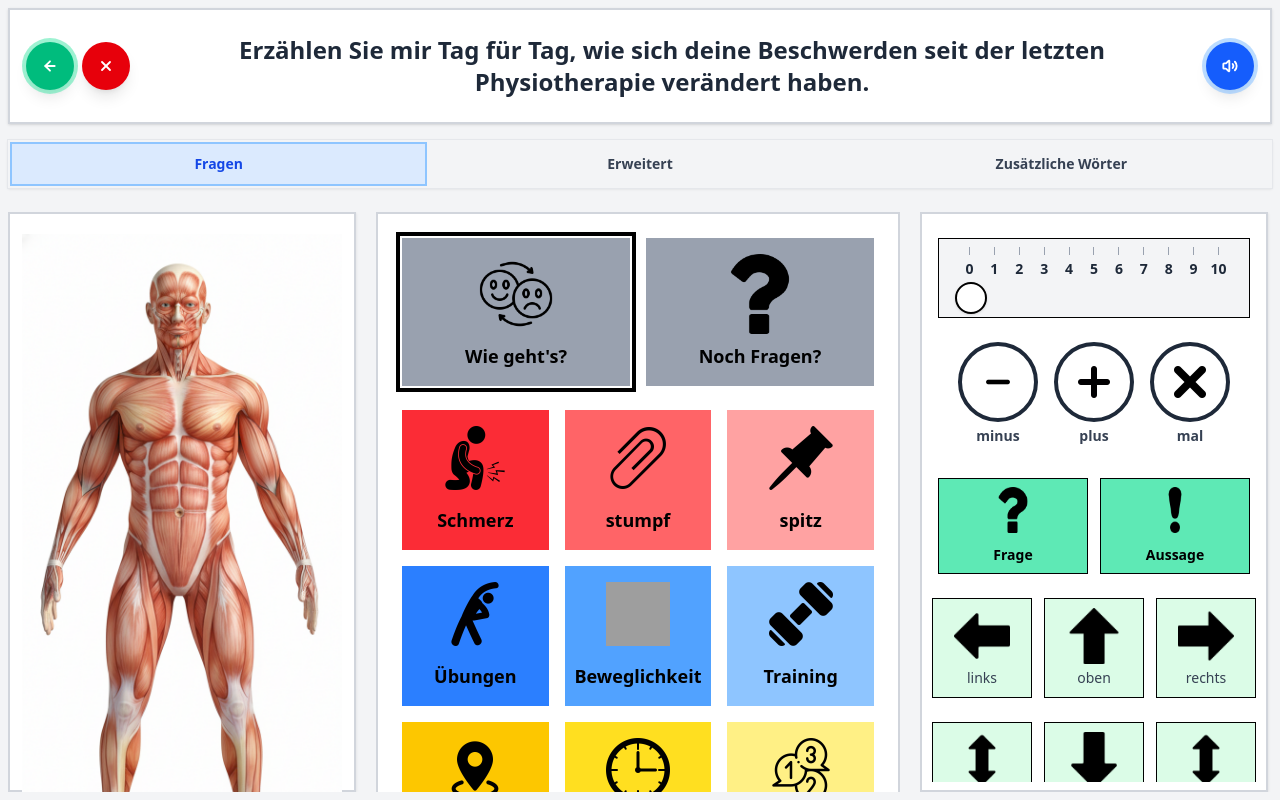
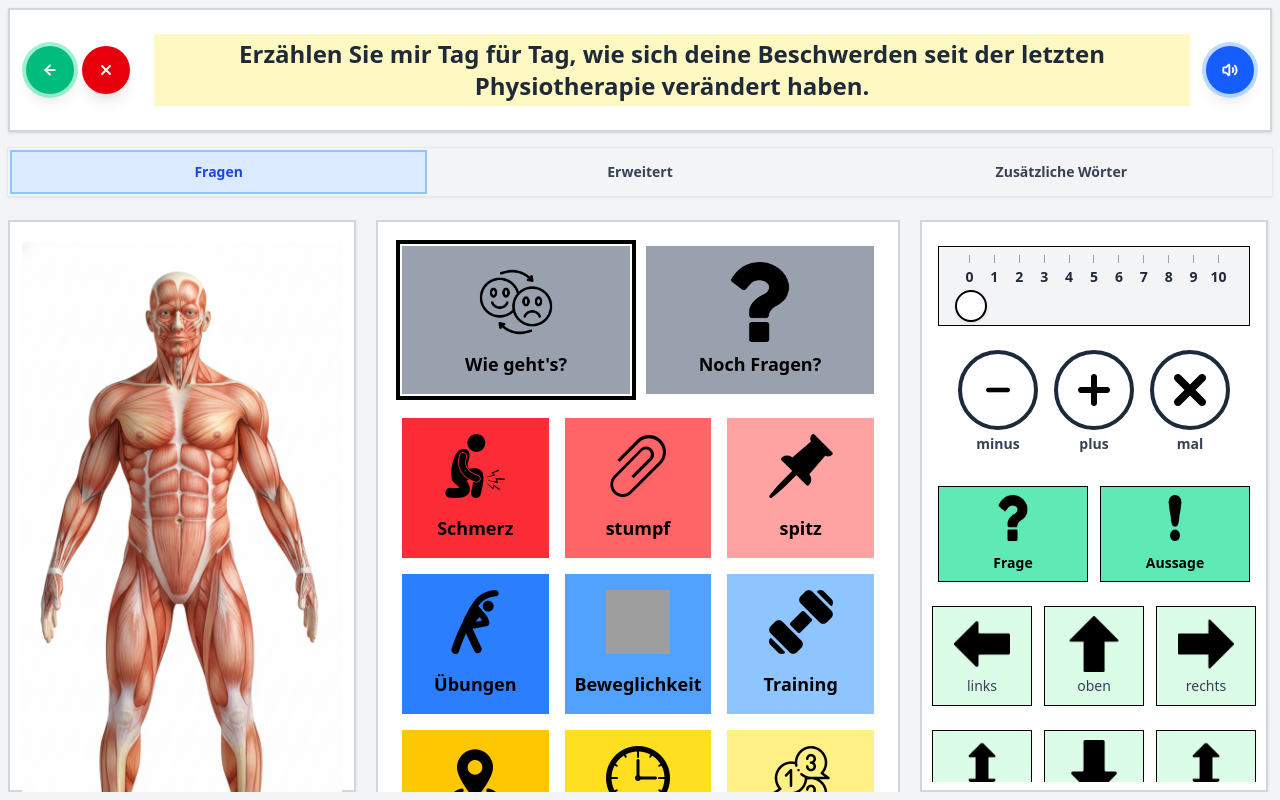
Before and after one commit to HackaHealth-Association/Claudio_APPhasia, a React (Vite) app in the folder my-app/: page / in a window 1280 px wide. Both pictures are taken after a click on the element "Wie geht's?". Built offline with nearby package versions, Linux system fonts and the light colour scheme; grey boxes are pictures that could not be loaded.

Commit message:
support deleting words one by one

```diff
--- a/my-app/src/Components/therapy/TextDisplay.jsx
+++ b/my-app/src/Components/therapy/TextDisplay.jsx
@@ -1,56 +1,52 @@
 import React from 'react';
 import { Card } from "../../Components/ui/card";
 import { Button } from "../../Components/ui/button";
-// import { ArrowLeft, Volume2 } from "lucide-react";
 import { ArrowLeft, Volume2, X } from "lucide-react";
+
 /**
  * TextDisplay Component
  *
- * PURPOSE: Shows the accumulated phrase at the top of the screen
+ * PURPOSE: Shows the accumulated phrase at the top of the screen.
  *
  * FUNCTIONALITY:
- * - Displays all selected words in order
- * - Shows "Show selected text here" when no words selected
+ * - Displays all selected words as individual, clickable elements.
+ * - **NEW**: Clicking an individual word removes it from the phrase (can be adapted to long-press).
  * - Back arrow button to remove last word
  * - Speaker button to speak the phrase out loud
- *
- * WORKFLOW:
- * 1. User clicks buttons throughout the interface
- * 2. Each click adds a word to selectedWords array
- * 3. This component joins all words with spaces
- * 4. Displays the complete phrase
- * 5. User can speak or remove words
- *
- * EXAMPLE PROGRESSION:
- * "Schmerz" → "Schmerz Knie" → "Schmerz Knie 7" → "Schmerz Knie 7 !"
  */
 
-export default function TextDisplay({ selectedWords, onBack, onSpeak, onClearAll, isPlaying, onStop }) {
-  /**
-   * PROPS:
-   * - selectedWords: array of strings - All words selected by user in order
-   * - onBack: function - Called when back arrow clicked (removes last word)
-   * - onSpeak: function - Called when speaker icon clicked (speaks the phrase)
-   */
+export default function TextDisplay({
+  selectedWords,
+  onBack,
+  onSpeak,
+  onClearAll,
+  isPlaying,
+  onStop,
+  onRemoveWord
+}) {
 
   /**
-   * BUILD THE DISPLAY TEXT
-   * - If words exist: join them with spaces ("Schmerz Knie 7")
-   * - If no words: show placeholder text
+   * onWordClick Handler
+   * Simulates the removal action. The parent component will implement
+   * the logic to determine if this is a "long press" or not.
+   * For simplicity here, we use a regular click.
    */
-  const displayText = selectedWords.length > 0
-    ? selectedWords.join(' ')              // Join array: ["Schmerz", "Knie"] → "Schmerz Knie"
-    : '.........';           // Default placeholder
+  const handleWordClick = (index) => {
+    // Only call the removal function if it exists and there are words
+    if (onRemoveWord && selectedWords.length > 0) {
+        onRemoveWord(index);
+    }
+  };
+
+
+  // --- Helper for placeholder display ---
+  const hasWords = selectedWords.length > 0;
 
   return (
     <Card className="bg-white border-2 border-gray-300">
       <div className="p-4 flex items-center gap-4">
 
-        {/*
-          ============================================================
-          LEFT SIDE BUTTONS
-          ============================================================
-        */}
+        {/* LEFT SIDE BUTTONS */}
         <div className="flex gap-2">
           {/* Back arrow - removes last word */}
           <Button
@@ -61,7 +57,7 @@ export default function TextDisplay({ selectedWords, onBack, onSpeak, onClearAll
               ring-4 ring-emerald-300/60 hover:ring-emerald-400/70
               shadow-lg focus:outline-none focus:ring-4 focus:ring-emerald-200
               disabled:opacity-40 disabled:cursor-not-allowed"
-            disabled={selectedWords.length === 0}
+            disabled={!hasWords}
             title="Letztes Wort entfernen"
           >
             <ArrowLeft className="w-8 h-8 text-white" strokeWidth={2.75} />
@@ -74,7 +70,7 @@ export default function TextDisplay({ selectedWords, onBack, onSpeak, onClearAll
             size="icon"
             className="h-12 w-12 rounded-full bg-red-600 hover:bg-red-700
                 shadow-lg focus:outline-none focus:ring-4 focus:ring-red-200"
-            disabled={selectedWords.length === 0}
+            disabled={!hasWords}
             title="Alles löschen"
             aria-label="Alles löschen"
           >
@@ -83,30 +79,34 @@ export default function TextDisplay({ selectedWords, onBack, onSpeak, onClearAll
           <span className="text-red-700 font-semibold select-none"></span>
         </div>
 
-        {/*
-          ============================================================
+        {/* ============================================================
           TEXT DISPLAY AREA (Center)
           ============================================================
-          Shows the complete phrase built from all selected words
-          Takes up most of the horizontal space (flex-1)
+          Renders each word individually.
         */}
-        <div className="flex-1 text-center">
-          <p className="text-2xl font-semibold text-gray-800">
-            {displayText}
+        <div className="flex-1 text-center min-h-[48px] flex flex-wrap items-center justify-center gap-x-2 gap-y-1">
+            {hasWords ? (
+                selectedWords.map((word, index) => (
+                    // Each word is now a clickable/interactive element
+                    <span
+                        key={`${word}-${index}`} // Key includes index for uniqueness even with repeated words
+                        onClick={() => handleWordClick(index)} // Triggers removal (or could be long-press handler)
+                        className="text-2xl font-semibold text-gray-800 cursor-pointer
+                            bg-yellow-100 hover:bg-yellow-200 p-1 rounded-md
+                            transition-colors duration-150 active:scale-[0.98]"
+                        title={`Klicken, um "${word}" zu entfernen (oder lange drücken)`}
+                    >
+                        {word}
+                    </span>
+                ))
+            ) : (
+                 <p className="text-2xl font-semibold text-gray-400">
+                     .........
                  </p>
+            )}
         </div>
 
-        {/*
-          ============================================================
-          SPEAKER BUTTON (Right side)
-          ============================================================
-          Triggers text-to-speech to read the phrase aloud
-          Disabled when no words are selected
-
-          TODO: Speech synthesis happens in parent component (TherapyAssistant)
-          This button just triggers the onSpeak callback
-        */}
-
+        {/* SPEAKER BUTTON (Right side) */}
         {!isPlaying ? (
             <Button
               onClick={onSpeak}
@@ -115,7 +115,7 @@ export default function TextDisplay({ selectedWords, onBack, onSpeak, onClearAll
               className="h-12 w-12 rounded-full bg-blue-600 hover:bg-blue-700
                 ring-4 ring-blue-300/60 hover:ring-blue-400/70
                 shadow-lg focus:outline-none focus:ring-4 focus:ring-blue-200"
-              disabled={selectedWords.length === 0}  // Can't speak if nothing to say
+              disabled={!hasWords}
               title="Text vorlesen"
               aria-label ='Speak'
             >
@@ -130,36 +130,11 @@ export default function TextDisplay({ selectedWords, onBack, onSpeak, onClearAll
             title="Stop"
             aria-label ='Stop audio'
           >
-            {/* draw stopbutton */}
            <span className="block w-6 h-6 rounded-full bg-red-600 animate-pulse ring-2 ring-red-300" />
           </Button>
         )}
 
-
       </div>
-
-      {/*
-        ============================================================
-        TODO: SPEECH SYNTHESIS NOTES
-        ============================================================
-
-        The actual speech functionality is implemented in the parent component
-        using the Web Speech API:
-
-        window.speechSynthesis.speak(new SpeechSynthesisUtterance(text))
-
-        Key settings for German speech:
-        - utterance.lang = 'de-DE'  (German language)
-        - utterance.rate = 0.75     (Slower for clarity - important for aphasia)
-        - utterance.pitch = 1       (Normal pitch)
-        - utterance.volume = 1      (Maximum volume)
-
-        TODO ENHANCEMENTS:
-        - Add volume control slider
-        - Add speech rate control
-        - Add option to repeat automatically
-        - Save commonly used phrases
-      */}
     </Card>
   );
 }
--- a/my-app/src/Pages/TherapyAssistant.jsx
+++ b/my-app/src/Pages/TherapyAssistant.jsx
@@ -334,6 +334,12 @@ export default function TherapyAssistant() {
     setSelectedWords([]);
   };
 
+  const handleRemoveWord = (indexToRemove) => {
+    setSelectedWords(prevWords =>
+      prevWords.filter((_, index) => index !== indexToRemove)
+    );
+  };
+
   /**
    * Handles speak button click - uses Text-to-Speech API
    *
@@ -592,6 +598,7 @@ export default function TherapyAssistant() {
             onSpeak={handleSpeak}
             onClearAll={handleClearAll}
             isPlaying={isPlaying}      // ← 追加
+            onRemoveWord={handleRemoveWord}
             onStop={() => {
               audioPlayer.pause();
               audioPlayer.currentTime = 0;
```
Lines whose indentation alone changed are shown as unchanged.
